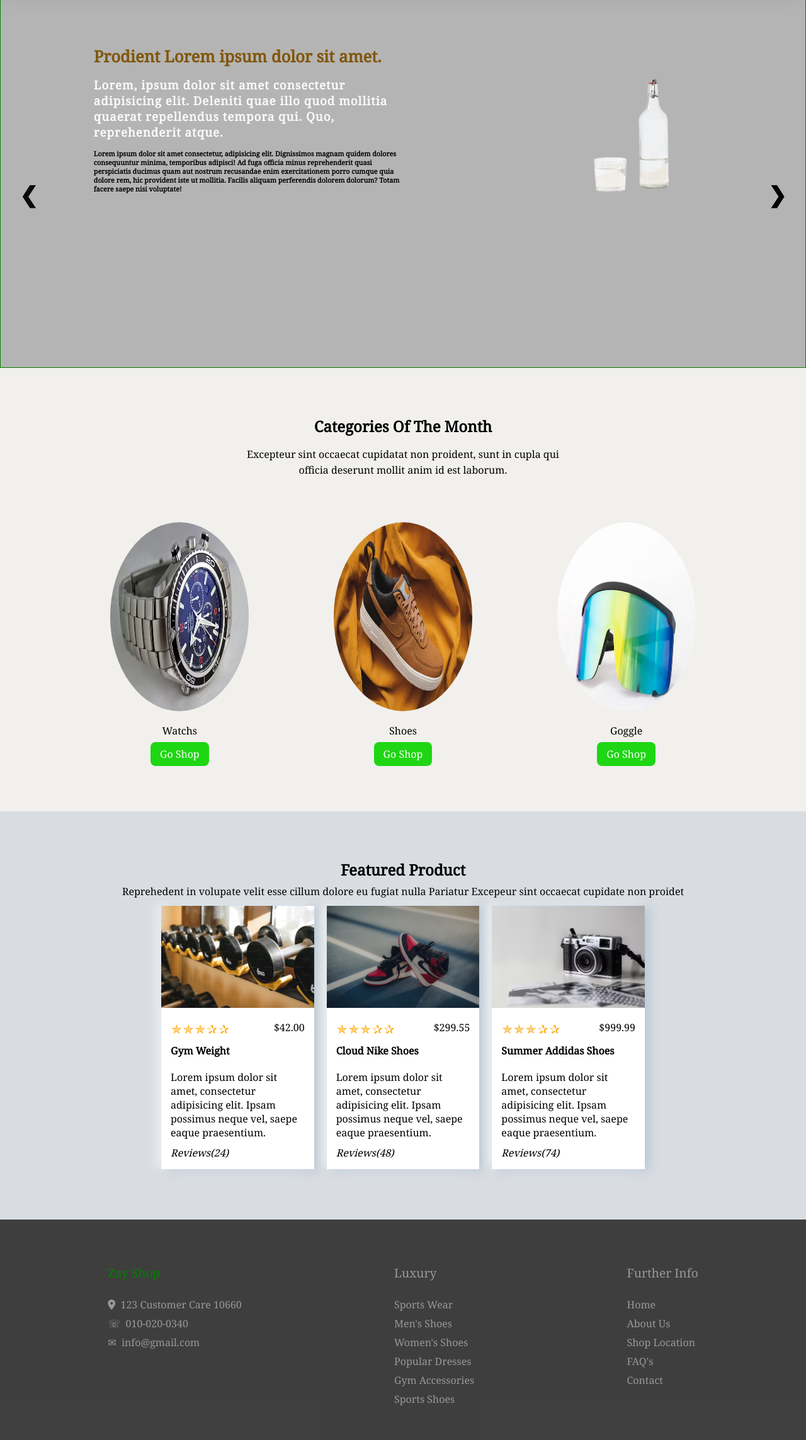
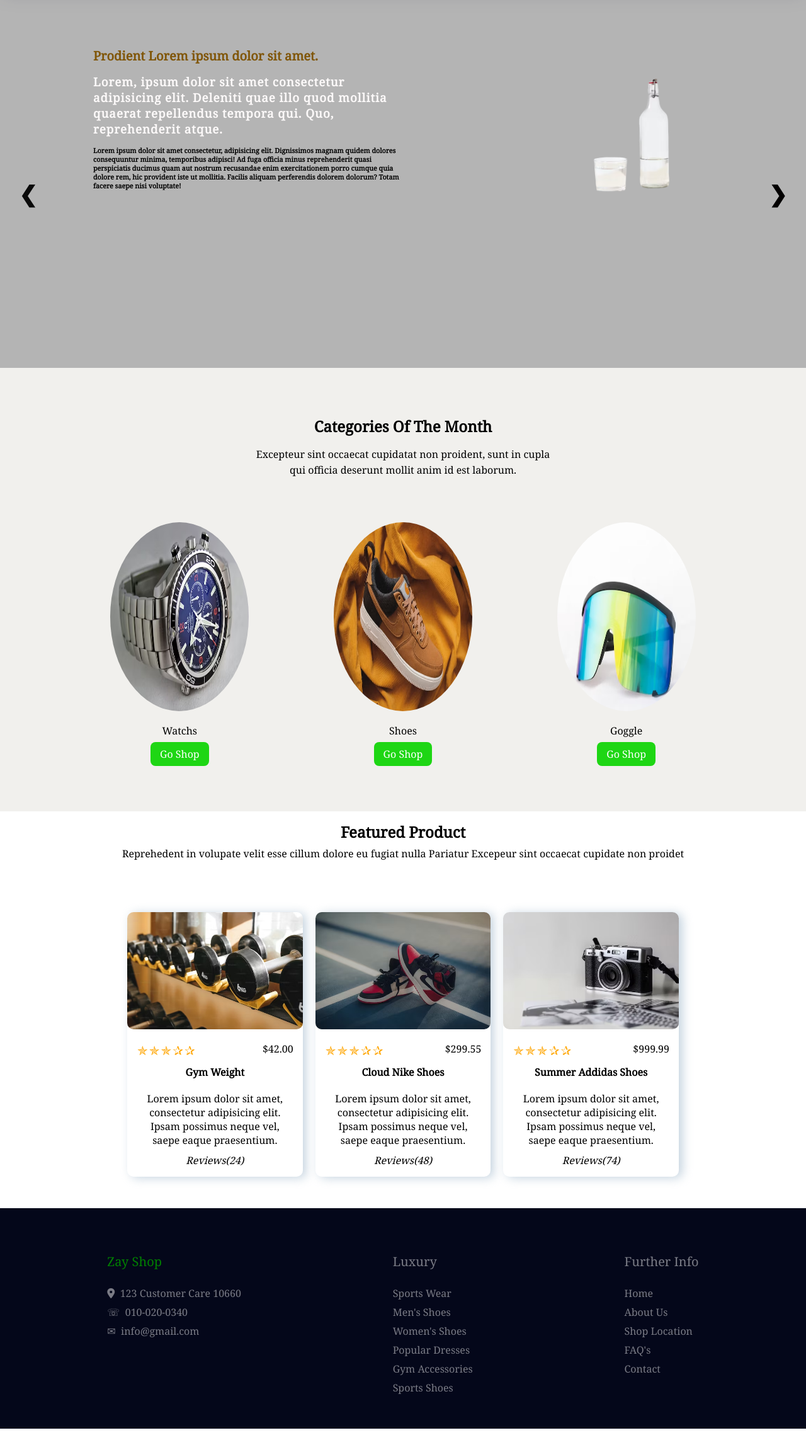
Before and after one commit to sunilkumar9898/20-12-2023, a plain HTML site: page index.html in a window 1280 px wide. Shown: the part 68-2354 px from the top of the page at 63% size. Drawn offline with Linux system fonts and the light colour scheme.

Commit message:
update Code today

```diff
--- a/index.html
+++ b/index.html
@@ -68,7 +68,10 @@
 
         </div>
     </section>
-    <section id="shop">
+    <section id="
+
+
+    ">
         <div class="shop_content">
             <h2>Featured Product</h2>
             <p>Reprehedent in volupate velit esse cillum dolore eu fugiat nulla Pariatur Excepeur sint occaecat cupidate non proidet</p>
--- a/style.css
+++ b/style.css
@@ -1,5 +1,4 @@
 @import url("https://fonts.googleapis.com/css2?family=Noto+Serif&display=swap");
-
 
 * {
   margin: 0;
@@ -9,8 +8,6 @@
   list-style-type: none;
   font-family: "Noto Serif", serif;
   /* overflow-x: hidden; */
-
-
 }
 nav {
   display: flex;
@@ -19,10 +16,13 @@ nav {
   background-color: rgb(226, 225, 225);
   padding: 0px 15px;
   width: 100%;
-  box-shadow: rgba(50, 50, 93, 0.25) 0px 13px 27px -5px, rgba(0, 0, 0, 0.3) 0px 8px 16px -8px;
+  box-shadow: rgba(50, 50, 93, 0.25) 0px 13px 27px -5px,
+    rgba(0, 0, 0, 0.3) 0px 8px 16px -8px;
 }
 nav .logo h3 {
   font-size: 3vw;
+  color: Green;
+  font-weight: 600;
 }
 nav .logo {
   min-width: 5%;
@@ -51,7 +51,7 @@ nav .navbar a:hover {
   color: white;
   border-radius: 5px;
 }
-.toggle{
+.toggle {
   display: none;
 }
 
@@ -59,9 +59,8 @@ nav .navbar a:hover {
   min-height: 600px;
   background-color: rgba(128, 128, 128, 0.587);
   position: relative;
-  border: 1px solid green;
 }
-.left_arrow{
+.left_arrow {
   position: absolute;
   left: 30px;
   top: 300px;
@@ -70,7 +69,7 @@ nav .navbar a:hover {
   font-weight: 700;
 }
 
-.right_arrow{
+.right_arrow {
   position: absolute;
   right: 30px;
   top: 300px;
@@ -91,17 +90,16 @@ nav .navbar a:hover {
   /* border: 2px solid red; */
 }
 
-.main_section div h1{
+.main_section div h1 {
   color: rgb(128, 86, 8);
-    font-size: 2vw;
+  font-size: 20px;
 }
 
-.main_section div h3{
+.main_section div h3 {
   padding: 15px 0px;
   color: rgb(252, 249, 249);
   letter-spacing: 1px;
   line-height: 25px;
-
 }
 
 .main_section div img {
@@ -111,24 +109,25 @@ nav .navbar a:hover {
   float: inline-end;
 }
 
-#about{
+#about {
   /* min-height: 700px; */
   background-color: rgba(207, 203, 192, 0.286);
   padding: 80px 0px;
   width: 100%;
 }
-.about_content{
+.about_content {
   max-width: 500px;
   margin: auto;
   text-align: center;
   line-height: 25px;
+  padding: 0px 15px;
 }
-.about_content p{
+.about_content p {
   padding: 20px 0px;
 }
-.image_cart{
+.image_cart {
   display: grid;
-    grid-template-columns: repeat(3,1fr);
+  grid-template-columns: repeat(3, 1fr);
   grid-auto-rows: auto;
   margin-left: auto;
   margin-right: auto;
@@ -138,129 +137,131 @@ nav .navbar a:hover {
   padding-top: 50px;
 }
 
-.image_cart p{
+.image_cart p {
   padding: 15px 0px;
 }
-.image_cart a{
+.image_cart a {
   background-color: rgb(30, 214, 20);
   padding: 8px 15px;
   border-radius: 8px;
   color: white;
 }
 
-.img_content img{
+.img_content img {
   width: 70%;
   height: 300px;
   border-radius: 50%;
-
 }
 
-#shop{
-    background-color: rgb(217,221,226);
-    padding: 80px 0px;
-    width: 100%;
+#shop {
+  background-color: rgb(217, 221, 226);
+  /* padding: 100px 0px; */
+  /* width: 100%; */
 }
 
-.shop_content{
-    /* max-width: 500px; */
+.shop_content {
+  padding: 20px 15px;
   margin: auto;
   text-align: center;
   line-height: 25px;
+  margin: auto;
 }
 
-.shop_cart{
+.shop_cart {
   display: grid;
-    grid-template-columns: repeat(3,1fr);
+  grid-template-columns: repeat(3, 1fr);
   grid-auto-rows: auto;
   margin-left: auto;
   margin-right: auto;
-    gap: 20px;
-    /* text-align: center; */
-    width: 60%;
+  /* gap: 20px; */
+  text-align: center;
+  width: 70%;
 
   /* padding-top: 50px; */
 }
 
-.shop_cart .shop_img{
+.shop_cart .shop_img {
   background-color: white;
-    box-shadow: rgba(136, 165, 191, 0.48) 6px 2px 16px 0px, rgba(255, 255, 255, 0.8) -6px -2px 16px 0px;
-
+  border-radius: 10px;
+  margin: 50px 10px;
+  box-shadow: rgba(136, 165, 191, 0.48) 6px 2px 16px 0px,
+    rgba(255, 255, 255, 0.8) -6px -2px 16px 0px;
 }
 
-.shop_cart .shop_img img{
+.shop_cart .shop_img img {
   width: 100%;
+  border-radius: 10px;
 }
 
-.shoes_text{
+.shoes_text {
   padding: 15px;
 }
-.shoes_text h4,p{
+.shoes_text h4,
+p {
   padding-top: 10px;
 }
-.shoes_text h4,p{
+.shoes_text h4,
+p {
   padding-bottom: 10px;
 }
-.star{
+.star {
   display: flex;
   justify-content: space-between;
 }
-.star2{
+.star2 {
   color: white;
 }
-.star span{
+.star span {
   color: orange;
   padding: 5px 1px;
   font-size: 20px;
 }
 
-footer{
-  background-color: rgba(41, 40, 40, 0.893);
+footer {
+  background-color: rgb(4, 7, 26);
   padding: 50px;
   display: flex;
   flex-wrap: wrap;
   justify-content: space-around;
 }
-footer ul li{
+footer ul li {
   line-height: 30px;
 }
-footer>ul li a{
+footer > ul li a {
   color: rgba(255, 255, 255, 0.471);
 }
-.logo1{
-  font-size: 1.5vw;
+.logo1 {
+  font-size: 20px;
 
   padding: 20px 0px;
 }
-.logo1>a{
+.logo1 > a {
   color: green;
 }
-.products{
-  font-size: 1.5vw;
+.products {
+  font-size: 20px;
   color: green;
   padding: 20px 0px;
 }
-.Infos{
-  font-size: 1.5vw;
+.Infos {
+  font-size: 20px;
   color: green;
   padding: 20px 0px;
 }
-footer ul li a:hover{
+footer ul li a:hover {
   color: white;
 }
 
-
-@media  screen and (min-width:200px) and (max-width:420px) {
-
+@media screen and (min-width: 200px) and (max-width: 420px) {
   nav .icons {
     display: none;
     border: 2px solid red;
   }
   nav .navbar {
     display: none;
-
   }
 
-    .toggle{
+  .toggle {
     display: block;
     float: right;
     padding: 10px;
@@ -274,7 +275,6 @@ color: white;
     width: 95%;
     text-align: justify;
     /* grid-auto-rows: auto; */
-
   }
   .main_section div img {
     width: 100%;
@@ -283,12 +283,17 @@ color: white;
     float: inline-end;
   }
 
-    .shop_cart{
+  .shop_cart {
     display: grid;
-      grid-template-columns: repeat(1,1fr);
-
+    grid-template-columns: repeat(1, 1fr);
   }
-  .left_arrow{
+  .shop_cart .shop_img {
+    background-color: white;
+    margin: 10px 0px;
+    box-shadow: rgba(136, 165, 191, 0.48) 6px 2px 16px 0px,
+      rgba(255, 255, 255, 0.8) -6px -2px 16px 0px;
+  }
+  .left_arrow {
     position: absolute;
     left: 30px;
     top: 300px;
@@ -297,7 +302,7 @@ color: white;
     font-weight: 700;
   }
 
-.right_arrow{
+  .right_arrow {
     position: absolute;
     right: 30px;
     top: 300px;
@@ -305,39 +310,32 @@ color: white;
     color: rgb(33, 157, 210);
     font-weight: 700;
   }
-  .image_cart{
+  .image_cart {
     display: grid;
-    grid-template-columns: repeat(1,1fr);
-
+    grid-template-columns: repeat(1, 1fr);
   }
   .container {
-
     text-align: center;
-
   }
-footer{
+  footer {
     background-color: rgba(41, 40, 40, 0.893);
     padding: 50px;
     display: flex;
 
     justify-content: space-around;
   }
-
-
 }
 
-@media  screen and (min-width:421px) and (max-width:768px) {
-
+@media screen and (min-width: 421px) and (max-width: 768px) {
   nav .icons {
     display: none;
     border: 2px solid red;
   }
   nav .navbar {
     display: none;
-
   }
 
-  .toggle{
+  .toggle {
     display: block;
     float: right;
     padding: 10px;
@@ -351,7 +349,6 @@ footer{
     width: 95%;
     text-align: justify;
     /* grid-auto-rows: auto; */
-
   }
   .main_section div img {
     width: 100%;
@@ -359,13 +356,21 @@ footer{
     margin: auto;
     float: inline-end;
   }
+  .shop_cart {
+    display: grid;
+    grid-template-columns: repeat(2, 1fr);
+    width: 90%;
+    gap: 20px;
+  }
 
-  .shop_cart{
-    display: grid;
-    grid-template-columns: repeat(2,1fr);
+  .shop_cart .shop_img {
+    background-color: white;
+    margin: 10px 0px;
+    box-shadow: rgba(136, 165, 191, 0.48) 6px 2px 16px 0px,
+      rgba(255, 255, 255, 0.8) -6px -2px 16px 0px;
+  }
 
-}
-.left_arrow{
+  .left_arrow {
     position: absolute;
     left: 30px;
     top: 300px;
@@ -374,7 +379,7 @@ footer{
     font-weight: 700;
   }
 
-.right_arrow{
+  .right_arrow {
     position: absolute;
     right: 30px;
     top: 300px;
@@ -382,23 +387,19 @@ footer{
     color: rgb(33, 157, 210);
     font-weight: 700;
   }
-.image_cart{
+  .image_cart {
     display: grid;
-  grid-template-columns: repeat(2,1fr);
-
+    grid-template-columns: repeat(2, 1fr);
   }
   .container {
+    text-align: center;
+  }
 
-text-align: center;
-
-}
-footer{
+  footer {
     background-color: rgba(41, 40, 40, 0.893);
     padding: 50px;
     display: flex;
 
     justify-content: space-around;
   }
-
-
 }
```
Lines whose indentation alone changed are shown as unchanged.
